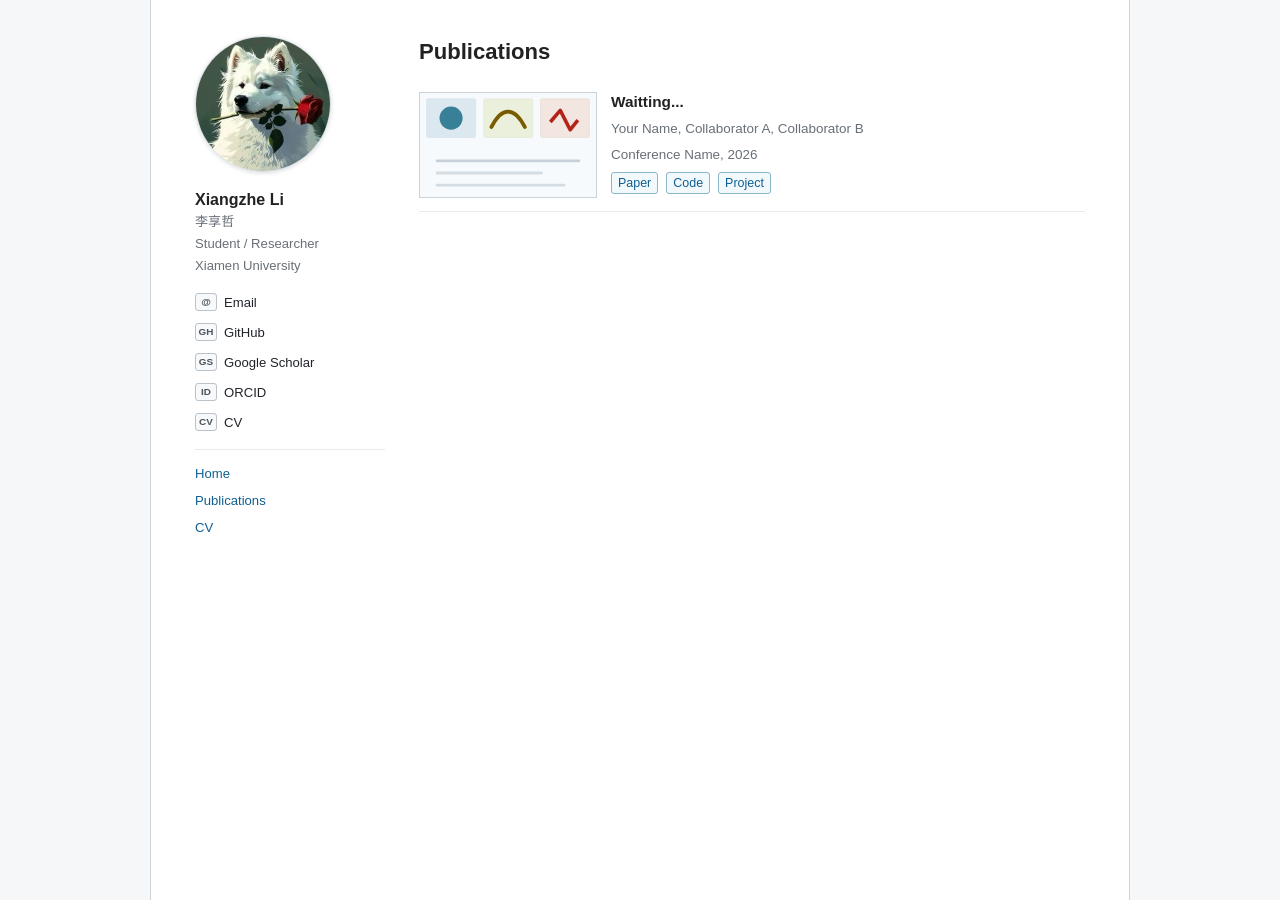
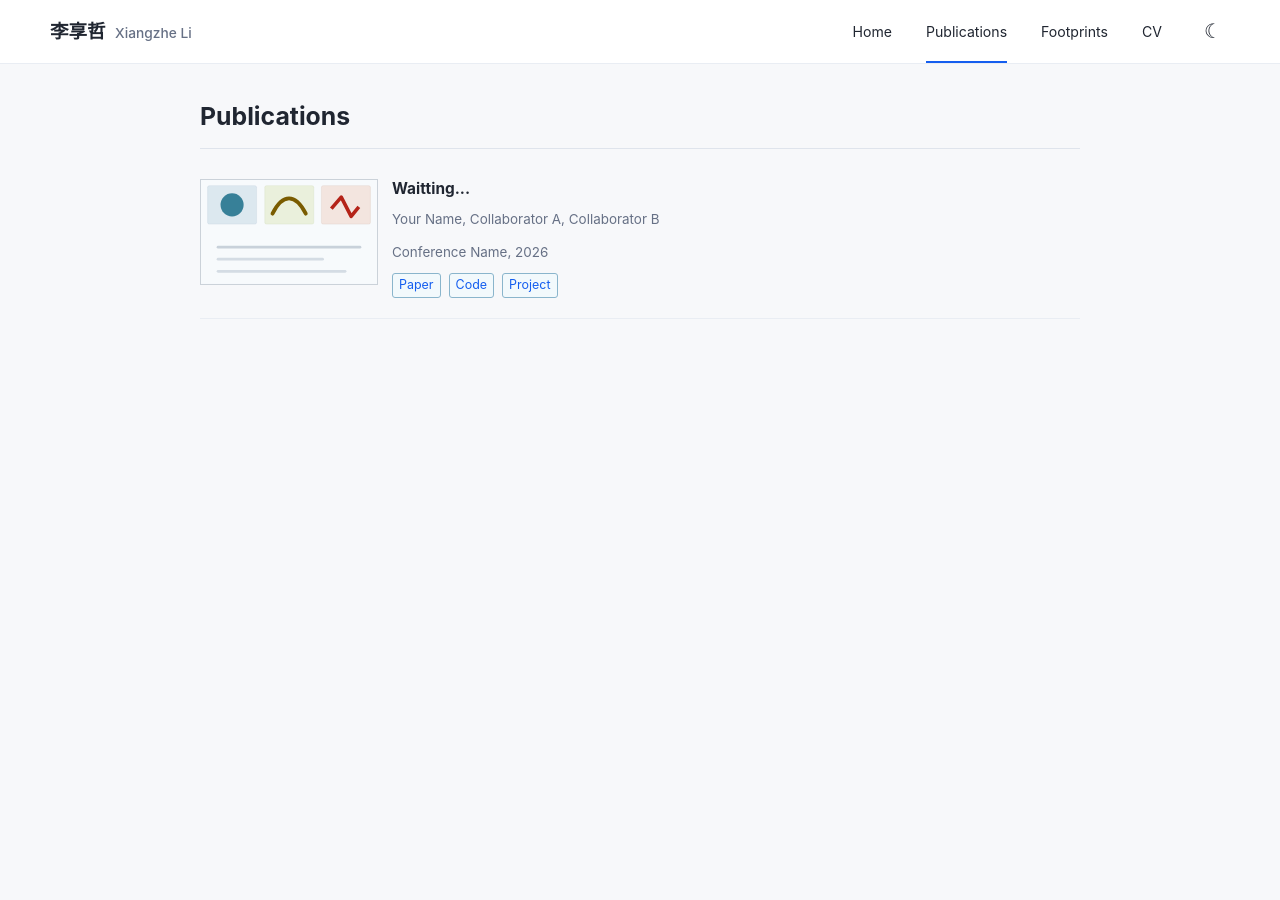
Before and after one commit to izhe666/izhe666.github.io, a Jekyll site: the page built from _pages/publications.md, in a window 1280 px wide and 900 px high. Built offline with Jekyll 4.4.1, drawn with Linux system fonts in a browser that asks for light colours.

Commit message:
网站样式重构

```diff
--- a/_includes/sidebar.html
+++ b/_includes/sidebar.html
@@ -1,25 +1,15 @@
 {% assign profile = site.data.profile %}
-<aside class="sidebar" aria-label="Profile">
-  <img class="avatar" src="{{ profile.avatar | relative_url }}" alt="Portrait of {{ profile.name }}" />
-
-  <section class="profile-block">
-    <h2>{{ profile.name }}</h2>
-    <p>{{ profile.name_zh }}</p>
-    <p>{{ profile.title }}</p>
-    <p>{{ profile.affiliation }}</p>
-  </section>
-
-  <nav class="link-list" aria-label="Contact links">
-    <a href="mailto:{{ profile.email }}"><span>@</span>Email</a>
-    <a href="{{ profile.github }}"><span>GH</span>GitHub</a>
-    <a href="{{ profile.google_scholar }}"><span>GS</span>Google Scholar</a>
-    <a href="{{ profile.orcid }}"><span>ID</span>ORCID</a>
-    <a href="{{ profile.cv }}"><span>CV</span>CV</a>
-  </nav>
-
-  <nav class="site-nav" aria-label="Site navigation">
-    {% for item in site.data.navigation %}
-      <a href="{{ item.url | relative_url }}">{{ item.title }}</a>
-    {% endfor %}
-  </nav>
-</aside>
+<header class="site-header">
+  <div class="header-inner">
+    <a class="site-name" href="{{ '/' | relative_url }}">{{ profile.name_zh }} <span>{{ profile.name }}</span></a>
+    <nav class="site-nav" aria-label="Site navigation">
+      <a{% if page.url == '/' %} class="is-active"{% endif %} href="{{ '/' | relative_url }}">Home</a>
+      <a{% if page.url contains '/publications' %} class="is-active"{% endif %} href="{{ '/publications/' | relative_url }}">Publications</a>
+      <a href="{{ '/#footprints-title' | relative_url }}">Footprints</a>
+      <a href="{{ profile.cv }}">CV</a>
+      <button class="theme-toggle" type="button" data-theme-toggle aria-label="Use dark theme" title="Switch theme">
+        <span class="theme-sun" aria-hidden="true">☼</span><span class="theme-moon" aria-hidden="true">☾</span>
+      </button>
+    </nav>
+  </div>
+</header>
--- a/_layouts/default.html
+++ b/_layouts/default.html
@@ -16,12 +16,24 @@
     {% endif %}
   </head>
   <body>
+    {% include sidebar.html %}
     <main class="site-shell">
-      {% include sidebar.html %}
-      <section class="content">
-        {{ content }}
-      </section>
+      <section class="content">{{ content }}</section>
     </main>
+    <script>
+      (function () {
+        var button = document.querySelector("[data-theme-toggle]");
+        var stored = localStorage.getItem("site-theme");
+        if (stored) document.documentElement.dataset.theme = stored;
+        if (!button) return;
+        button.addEventListener("click", function () {
+          var next = document.documentElement.dataset.theme === "dark" ? "light" : "dark";
+          document.documentElement.dataset.theme = next;
+          localStorage.setItem("site-theme", next);
+          button.setAttribute("aria-label", next === "dark" ? "Use light theme" : "Use dark theme");
+        });
+      })();
+    </script>
     {% if page.footprint_map %}
       <script
         src="https://cdn.jsdelivr.net/npm/maplibre-gl@3.6.2/dist/maplibre-gl.js"
--- a/assets/css/main.css
+++ b/assets/css/main.css
@@ -1,14 +1,28 @@
 :root {
-  --text: #222;
-  --muted: #686f77;
-  --line: #cfd5dc;
-  --soft-line: #e6ebf0;
+  --text: #202631;
+  --muted: #667085;
+  --line: #dfe4ec;
+  --soft-line: #e9edf3;
   --accent: #b42318;
   --accent-2: #176b87;
   --accent-3: #7a5c00;
-  --link: #0f5f93;
-  --bg: #f5f7f9;
+  --link: #155eef;
+  --bg: #f7f8fa;
   --paper: #fff;
+  --header-bg: rgba(255, 255, 255, 0.94);
+  --shadow: 0 10px 34px rgba(30, 42, 60, 0.08);
+}
+
+:root[data-theme="dark"] {
+  --text: #e7eaf0;
+  --muted: #aab2c0;
+  --line: #343b48;
+  --soft-line: #2b323e;
+  --link: #78a6ff;
+  --bg: #15181e;
+  --paper: #1d2129;
+  --header-bg: rgba(29, 33, 41, 0.94);
+  --shadow: 0 12px 36px rgba(0, 0, 0, 0.22);
 }
 
 * {
@@ -18,9 +32,9 @@
 body {
   margin: 0;
   color: var(--text);
-  font-family: Arial, Helvetica, sans-serif;
-  font-size: 15px;
-  line-height: 1.45;
+  font-family: Inter, "Noto Sans SC", "Microsoft YaHei", Arial, sans-serif;
+  font-size: 16px;
+  line-height: 1.68;
   background: var(--bg);
 }
 
@@ -35,7 +49,7 @@ a {
 
 a:hover,
 a:focus {
-  text-decoration: underline;
+  color: #004eeb;
 }
 
 .emoji {
@@ -45,95 +59,193 @@ a:focus {
   vertical-align: -0.16em;
 }
 
+.site-header {
+  position: sticky;
+  top: 0;
+  z-index: 100;
+  height: 64px;
+  border-bottom: 1px solid var(--soft-line);
+  background: var(--header-bg);
+  backdrop-filter: blur(12px);
+}
+
+.header-inner {
+  width: min(1180px, calc(100% - 40px));
+  height: 100%;
+  margin: 0 auto;
+  display: flex;
+  align-items: center;
+  justify-content: space-between;
+  gap: 32px;
+}
+
+.site-name {
+  color: var(--text);
+  font-size: 1.16rem;
+  font-weight: 750;
+  white-space: nowrap;
+}
+
+.site-name span {
+  margin-left: 5px;
+  color: var(--muted);
+  font-size: 0.86rem;
+  font-weight: 500;
+}
+
+.site-nav {
+  display: flex;
+  align-items: stretch;
+  height: 100%;
+  gap: 34px;
+}
+
+.site-nav a {
+  position: relative;
+  display: grid;
+  place-items: center;
+  color: var(--text);
+  font-size: 0.88rem;
+}
+
+.site-nav a:hover,
+.site-nav a:focus {
+  color: var(--link);
+}
+
+.site-nav a.is-active::after {
+  content: "";
+  position: absolute;
+  left: 0;
+  right: 0;
+  bottom: 0;
+  height: 2px;
+  background: var(--link);
+}
+
+.theme-toggle {
+  align-self: center;
+  width: 34px;
+  height: 34px;
+  border: 0;
+  padding: 0;
+  color: var(--text);
+  background: transparent;
+  font: inherit;
+  font-size: 1.25rem;
+  cursor: pointer;
+}
+
+.theme-toggle:hover,
+.theme-toggle:focus {
+  color: var(--link);
+}
+
+.theme-sun,
+:root[data-theme="dark"] .theme-moon {
+  display: none;
+}
+
+:root[data-theme="dark"] .theme-sun {
+  display: inline;
+}
+
 .site-shell {
-  width: min(980px, calc(100% - 32px));
+  width: min(880px, calc(100% - 40px));
   min-height: 100vh;
   margin: 0 auto;
-  display: grid;
-  grid-template-columns: 190px minmax(0, 1fr);
-  gap: 34px;
-  background: var(--paper);
-  border-left: 1px solid var(--line);
-  border-right: 1px solid var(--line);
-  padding: 36px 44px 46px;
+  padding: 32px 0 64px;
 }
 
-.sidebar {
-  font-size: 0.82rem;
+.content {
+  min-width: 0;
 }
 
-.avatar {
-  display: block;
-  width: 136px;
-  height: 136px;
-  object-fit: cover;
-  border-radius: 50%;
-  margin: 0 0 18px;
-  border: 1px solid #d8dde3;
-  box-shadow: 0 1px 4px rgba(20, 30, 40, 0.16);
+.profile-card {
+  display: grid;
+  grid-template-columns: 230px minmax(0, 1fr);
+  gap: 30px;
+  align-items: stretch;
+  min-height: 360px;
+  border: 1px solid var(--line);
+  border-radius: 8px;
+  padding: 20px;
+  background: var(--paper);
+  box-shadow: var(--shadow);
 }
 
-.profile-block h2 {
+.profile-card .avatar {
+  display: block;
+  width: 230px;
+  height: 320px;
+  object-fit: cover;
+  border-radius: 7px;
   margin: 0;
-  font-size: 1rem;
-  line-height: 1.2;
+  border: 1px solid var(--soft-line);
+  background: #edf0f5;
 }
 
-.profile-block p {
-  margin: 3px 0;
+.profile-card-main {
+  display: flex;
+  min-width: 0;
+  flex-direction: column;
+  justify-content: center;
+}
+
+.profile-card h1 {
+  margin: 0 0 8px;
+  font-size: 1.52rem;
+  line-height: 1.3;
+  letter-spacing: 0;
+}
+
+.profile-card h1 span {
+  margin-left: 4px;
+  font-weight: 700;
+}
+
+.profile-links {
+  display: flex;
+  flex-wrap: wrap;
+  gap: 7px 22px;
+  font-size: 0.9rem;
+}
+
+.profile-links a {
+  display: inline-flex;
+  align-items: center;
+  gap: 6px;
+  overflow-wrap: anywhere;
+}
+
+.profile-links span {
+  min-width: 22px;
+  height: 20px;
+  display: inline-grid;
+  place-items: center;
+  border: 1px solid currentColor;
+  border-radius: 4px;
+  font-size: 0.58rem;
+  font-weight: 700;
+}
+
+.profile-facts {
+  display: grid;
+  gap: 5px;
+  margin-top: 62px;
+  font-size: 0.9rem;
+}
+
+.profile-facts span {
   color: var(--muted);
 }
 
-.link-list,
-.site-nav {
-  display: grid;
-  gap: 8px;
-  margin-top: 16px;
-}
-
-.link-list a {
-  color: #20242a;
-  display: flex;
-  align-items: center;
-  gap: 7px;
-  min-height: 22px;
-}
-
-.link-list span {
-  width: 22px;
-  height: 18px;
-  display: inline-grid;
-  place-items: center;
-  border: 1px solid #bac2ca;
-  border-radius: 3px;
-  color: #4b545d;
-  font-size: 0.62rem;
-  font-weight: 700;
-  background: #f7f9fb;
-}
-
-.site-nav {
-  border-top: 1px solid var(--soft-line);
-  padding-top: 14px;
-}
-
-.intro {
-  border-bottom: 1px solid var(--line);
-  padding-bottom: 12px;
-}
-
-.intro h1 {
-  margin: 0 0 10px;
-  font-size: 1.38rem;
-  line-height: 1.2;
-}
-
-.intro h1 span {
-  font-weight: 600;
+.home-content {
+  margin-top: 24px;
 }
 
 .content p {
-  margin: 7px 0;
+  margin: 10px 0;
 }
 
 .content h2 {
@@ -141,9 +253,10 @@ a:focus {
   align-items: center;
   gap: 6px;
   margin: 26px 0 10px;
-  border-top: 1px solid var(--line);
-  padding-top: 13px;
-  font-size: 0.98rem;
+  border-top: 0;
+  border-bottom: 1px solid var(--line);
+  padding: 0 0 7px;
+  font-size: 1.16rem;
 }
 
 .content h2::before {
@@ -187,6 +300,12 @@ a:focus {
   border-bottom: 1px solid var(--soft-line);
 }
 
+:root[data-theme="dark"] .publication img,
+:root[data-theme="dark"] .footprint-stats,
+:root[data-theme="dark"] .footprint-country {
+  background: #232832;
+}
+
 .publication img {
   width: 178px;
   height: 106px;
@@ -224,8 +343,10 @@ a:focus {
 }
 
 .page-content h1 {
-  margin: 0 0 14px;
-  font-size: 1.38rem;
+  margin: 0 0 20px;
+  border-bottom: 1px solid var(--line);
+  padding-bottom: 10px;
+  font-size: 1.55rem;
 }
 
 .footprints {
@@ -673,40 +794,103 @@ a:focus {
 }
 
 @media (max-width: 720px) {
-  .site-shell {
-    width: 100%;
-    min-height: 100vh;
-    grid-template-columns: 1fr;
-    gap: 22px;
-    padding: 24px 18px 36px;
-    border: 0;
+  .site-header {
+    height: auto;
   }
 
-  .sidebar {
+  .header-inner {
+    width: 100%;
+    min-height: 60px;
     display: grid;
-    grid-template-columns: 96px minmax(0, 1fr);
-    column-gap: 16px;
-    align-items: center;
+    grid-template-columns: 1fr;
+    gap: 0;
+    padding: 10px 16px 0;
   }
 
-  .avatar {
-    width: 96px;
-    height: 96px;
-    margin: 0;
-    grid-row: span 3;
+  .site-name {
+    font-size: 1.02rem;
   }
 
-  .link-list,
-  .site-nav {
-    grid-column: 2;
-    display: flex;
-    flex-wrap: wrap;
-    gap: 8px 12px;
-    margin-top: 8px;
+  .site-name span {
+    font-size: 0.78rem;
   }
 
   .site-nav {
-    padding-top: 8px;
+    width: 100%;
+    height: 42px;
+    gap: 0;
+    justify-content: space-between;
+    overflow-x: auto;
+  }
+
+  .site-nav a {
+    flex: 0 0 auto;
+    padding: 0 8px;
+    font-size: 0.78rem;
+  }
+
+  .theme-toggle {
+    flex: 0 0 32px;
+  }
+
+  .site-shell {
+    width: min(100% - 28px, 880px);
+    min-height: 100vh;
+    padding: 20px 0 40px;
+  }
+
+  .profile-card {
+    display: grid;
+    grid-template-columns: 104px minmax(0, 1fr);
+    gap: 14px;
+    min-height: 0;
+    padding: 14px;
+  }
+
+  .profile-card .avatar {
+    width: 104px;
+    height: 144px;
+    margin: 0;
+  }
+
+  .profile-card h1 {
+    font-size: 1.08rem;
+  }
+
+  .profile-card h1 span {
+    display: block;
+    margin: 2px 0 0;
+    font-size: 0.88rem;
+  }
+
+  .profile-links {
+    display: grid;
+    gap: 3px;
+    font-size: 0.73rem;
+  }
+
+  .profile-links a:first-child {
+    display: none;
+  }
+
+  .profile-links span {
+    min-width: 18px;
+    height: 17px;
+    font-size: 0.5rem;
+  }
+
+  .profile-facts {
+    grid-column: 1 / -1;
+    margin-top: 12px;
+    font-size: 0.8rem;
+  }
+
+  .home-content {
+    margin-top: 18px;
+  }
+
+  .content {
+    font-size: 0.92rem;
   }
 
   .publication {
@@ -782,3 +966,19 @@ a:focus {
     right: 24px;
   }
 }
+
+@media (max-width: 420px) {
+  .site-name span,
+  .site-nav a:nth-child(2) {
+    display: none;
+  }
+
+  .profile-card {
+    grid-template-columns: 88px minmax(0, 1fr);
+  }
+
+  .profile-card .avatar {
+    width: 88px;
+    height: 122px;
+  }
+}
```
Also changed, not shown: _layouts/home.html (+18 -4 lines), index.md (+1 -1 lines).
